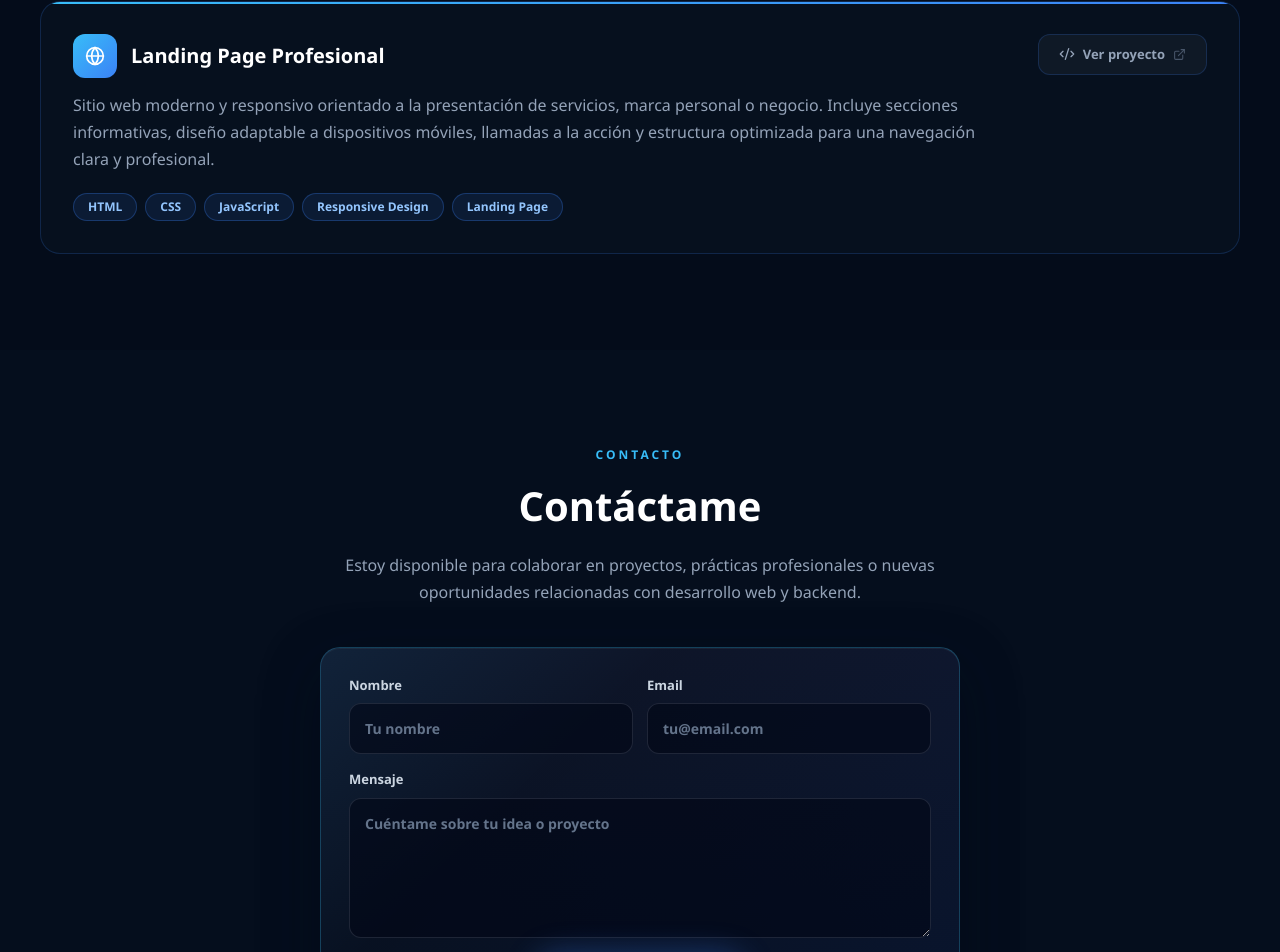
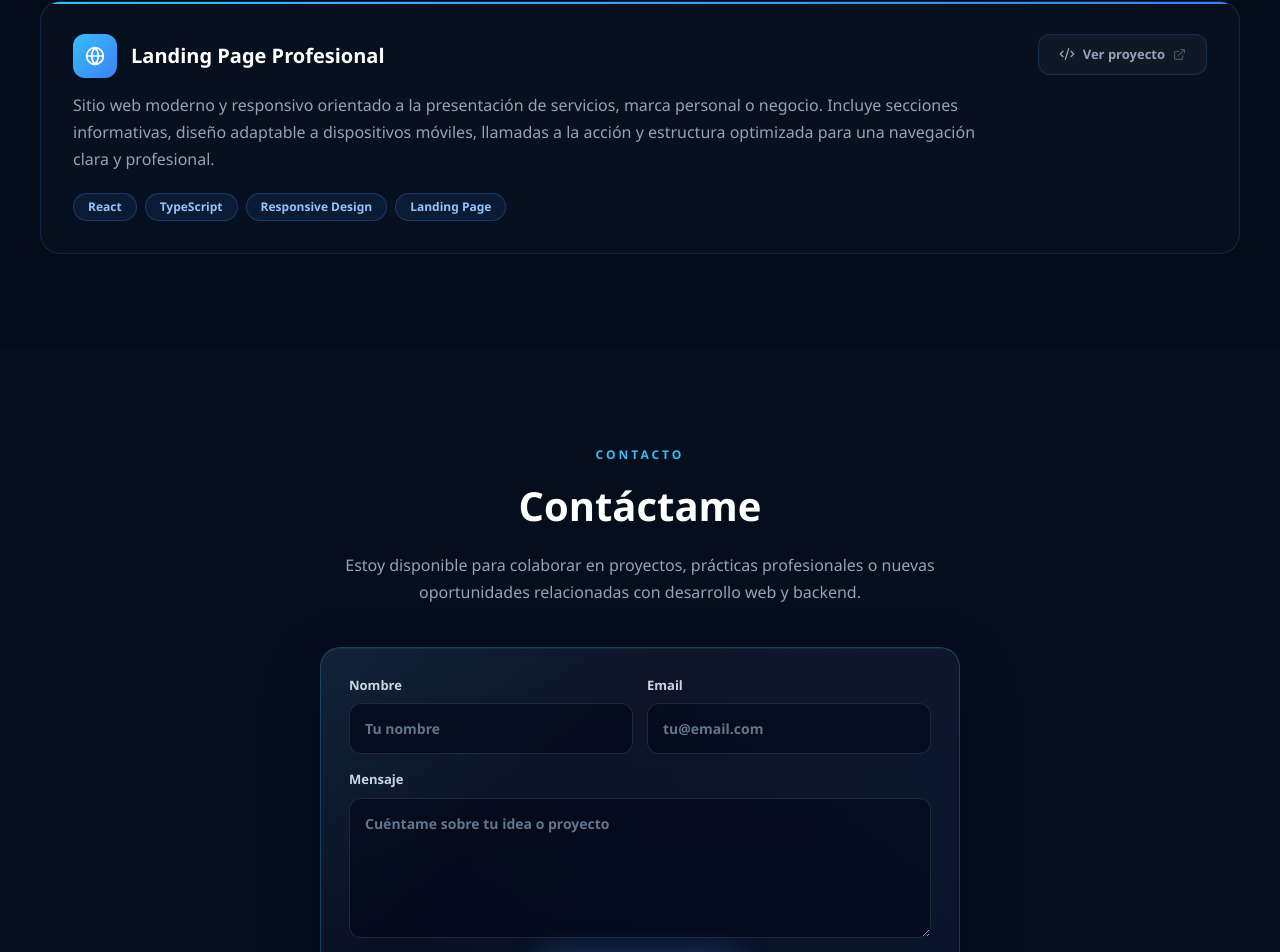
Before and after one commit to Brandonaguicede/PortafolioBrandon, a React (Vite) app: page / in a window 1280 px wide. Shown: the part 3336-4288 px from the top of the page. Built offline with nearby package versions, Linux system fonts and the light colour scheme.

Commit message:
actualizacion frond 4

```diff
--- a/src/pages/Portfolio.tsx
+++ b/src/pages/Portfolio.tsx
@@ -62,8 +62,8 @@ const projects = [
     title: "Landing Page Profesional",
     description:
       "Sitio web moderno y responsivo orientado a la presentación de servicios, marca personal o negocio. Incluye secciones informativas, diseño adaptable a dispositivos móviles, llamadas a la acción y estructura optimizada para una navegación clara y profesional.",
-    tags: ["HTML", "CSS", "JavaScript", "Responsive Design", "Landing Page"],
-    github: "https://brandonaguicede.github.io/Cabanas-la-Reserva/",
+    tags: ["React", "TypeScript", "Responsive Design", "Landing Page"],
+    github: "https://cabanas-la-reserva.vercel.app/",
     icon: "globe",
   },
 ];
```
